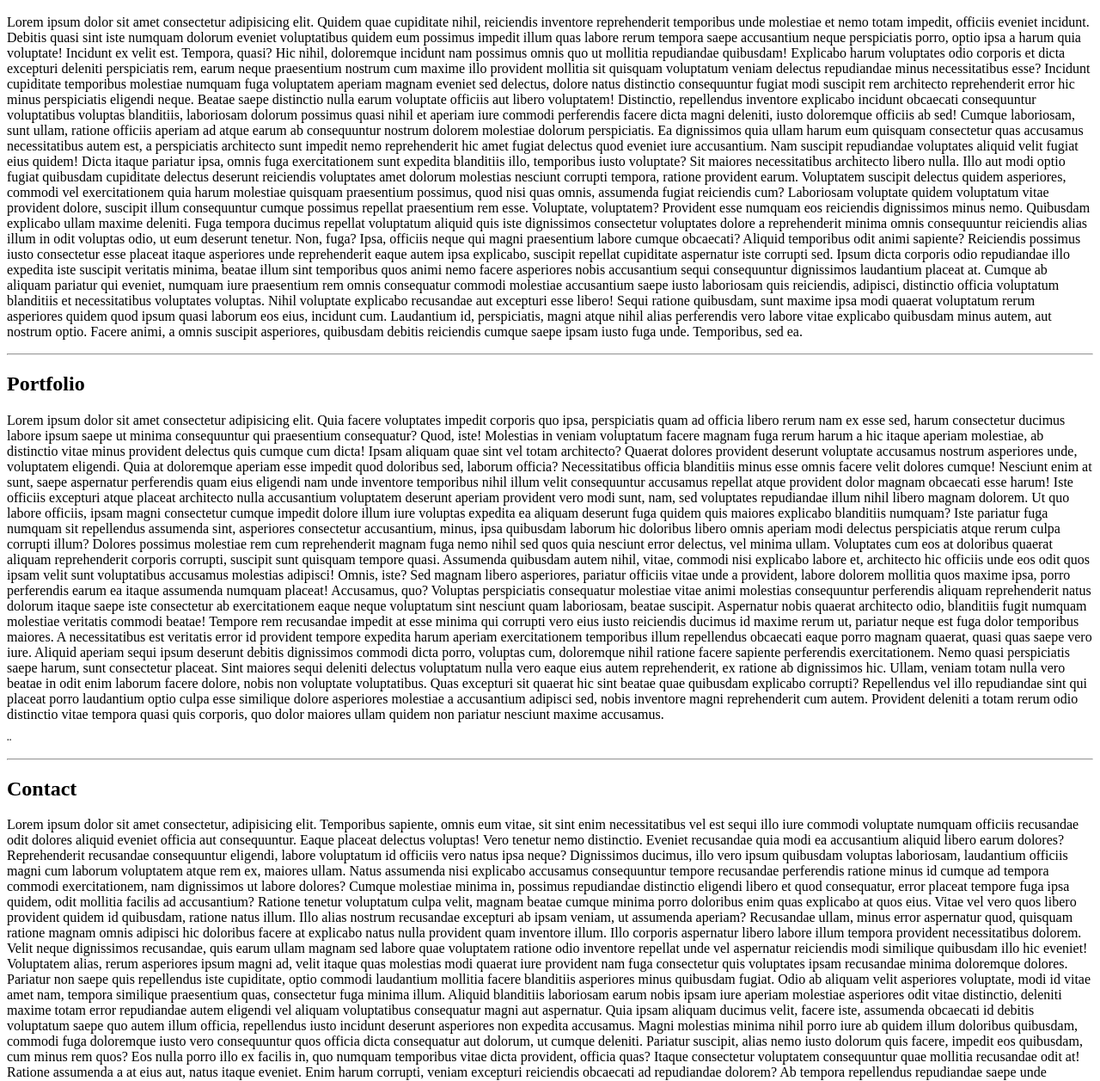
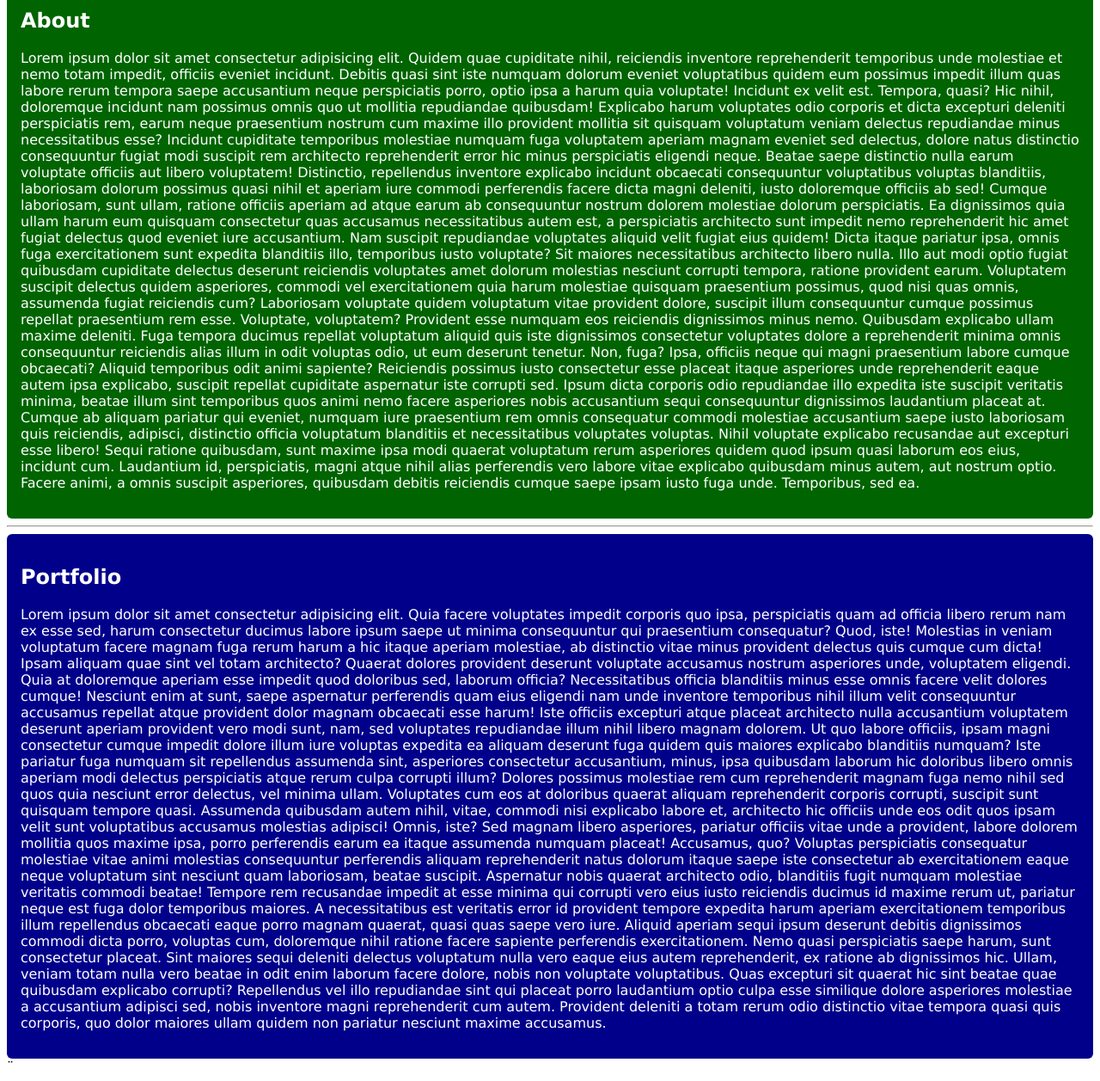
Before and after one commit to AnnaSkudsveen/week-2-html-css, a plain HTML site: page index.html in a window 1280 px wide. Shown: the part 180-1437 px from the top of the page at 86% size. Drawn offline with Linux system fonts and the light colour scheme.

Commit message:
Added CSS

```diff
--- a/index.html
+++ b/index.html
@@ -5,6 +5,7 @@
     <meta charset="UTF-8">
     <meta name="viewport" content="width=device-width, initial-scale=1.0">
     <title>Anna's portfolio</title>
+    <link rel="stylesheet" type="text/css" href="style.css"/>
 </head>
 
 <body>
@@ -103,7 +104,7 @@
         </section>¨
         <hr/>
         <section id="contact">
-            <h2>Contact</h2>
+            <h2 class="contact-heading">Contact</h2>
             <p>
                 Lorem ipsum dolor sit amet consectetur, adipisicing elit. Temporibus sapiente, omnis eum vitae, sit sint enim
                 necessitatibus vel est sequi illo iure commodi voluptate numquam officiis recusandae odit dolores aliquid eveniet
--- /dev/null
+++ b/style.css
@@ -0,0 +1,40 @@
+body{
+    font-family: Verdana, Geneva, Tahoma, sans-serif;
+}
+
+#about {
+    background-color: darkgreen;
+    color: white;
+    padding: 16px;
+    border-radius: 6px;"
+}
+
+#projects {
+    background-color: darkblue;
+    color: white;
+    padding: 16px;
+    border-radius: 6px;"
+}
+
+.contact-heading {
+    color: white;
+    padding: 26px;
+    background-color: plum;
+    border-radius: 6px;
+}
+a {
+    text-decoration: none;
+    color: darkgreen;
+}
+a:hover {
+    text-decoration: underline;
+    color: palegreen;
+}
+
+.contact-paragraph {
+    color: white;
+    padding: 26px;
+    background-color: plum;
+    border-radius: 6px;
+    margin: 8px;
+}
```
